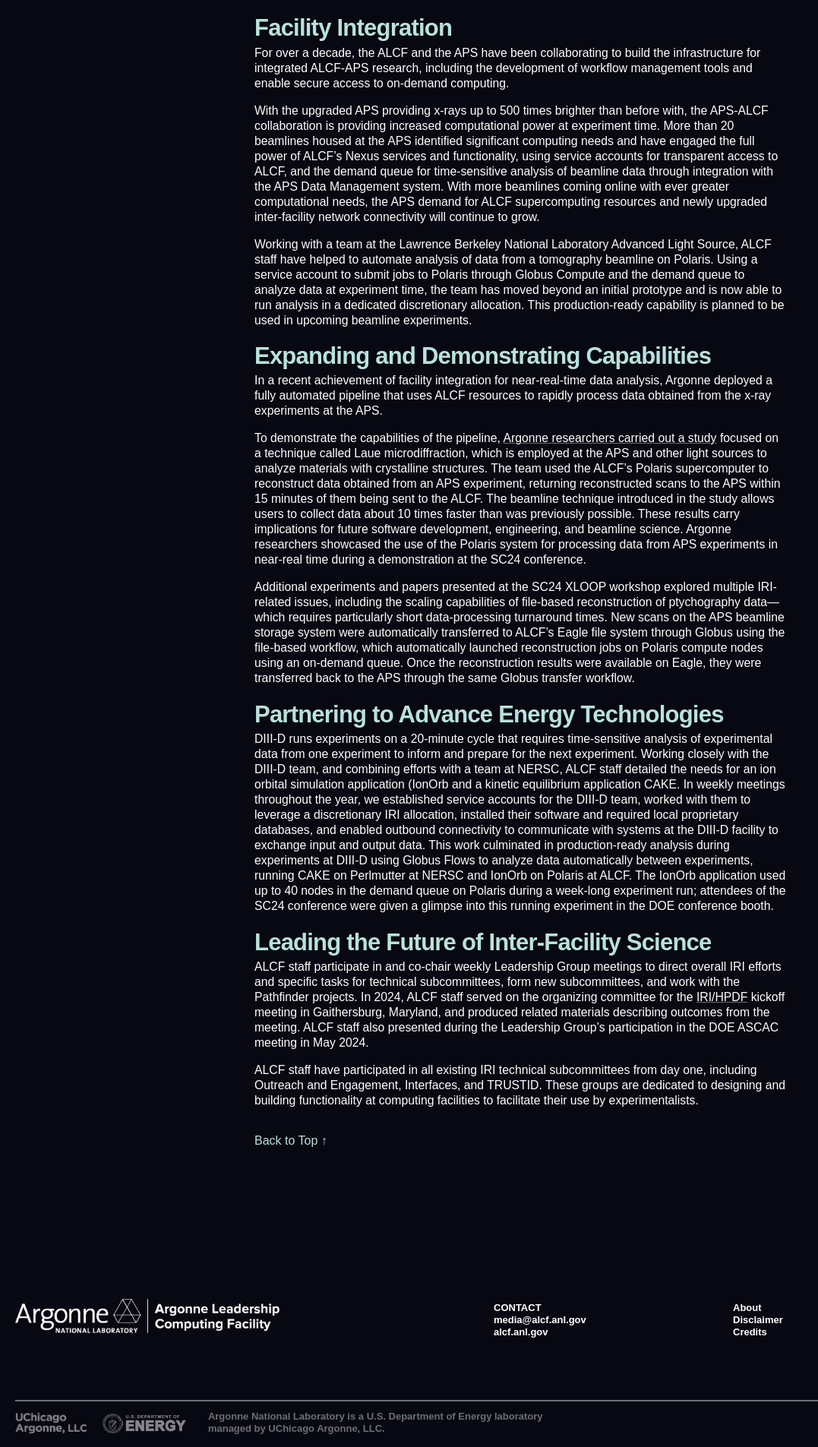
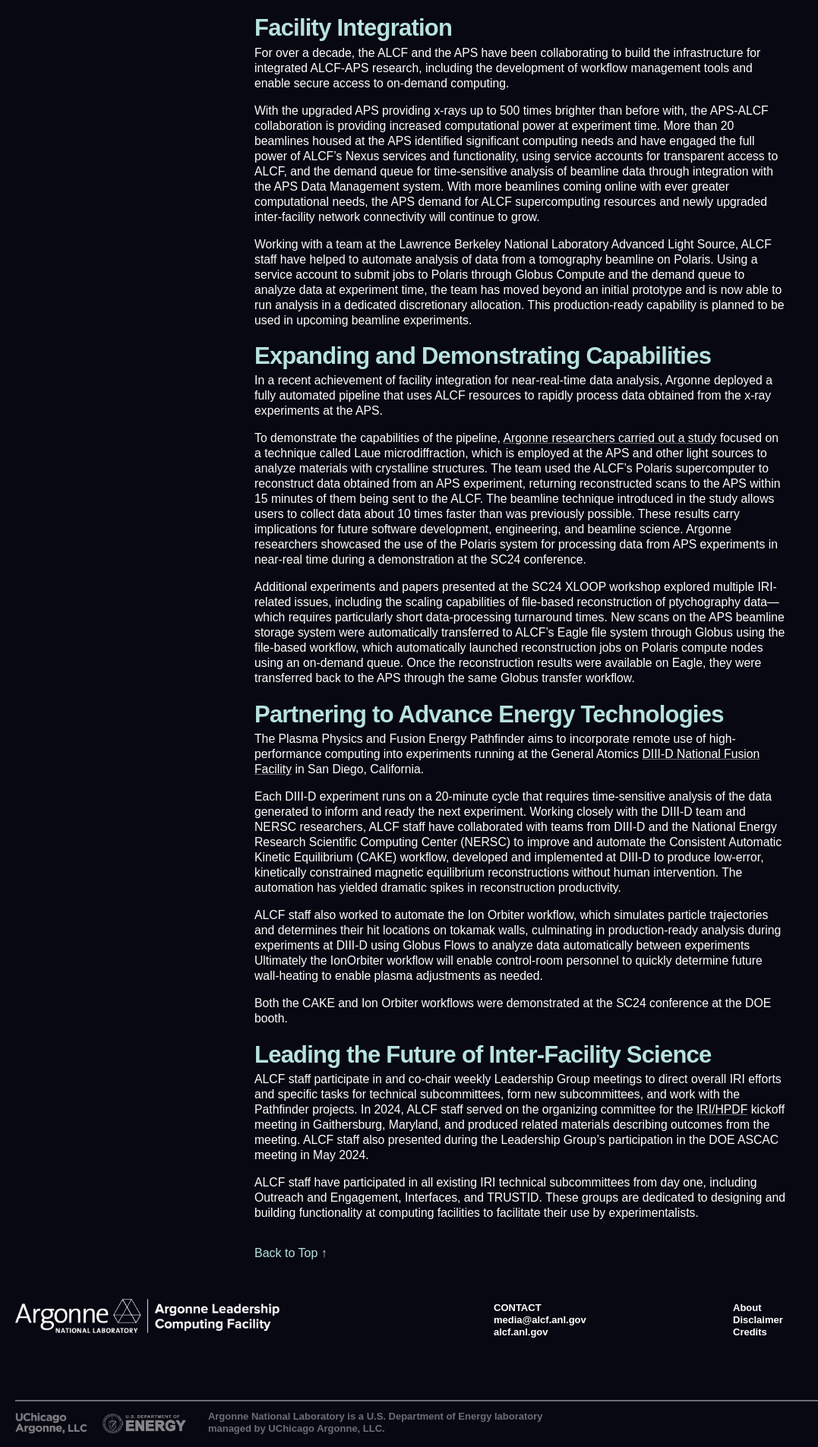
Before and after one commit to argonne-lcf/AR2024, a Jekyll site: the page built from 02_features/nexus-iri.md, in a window 1280 px wide. Shown: the part 1755-3660 px from the top of the page at 76% size, without its empty margins (0-1077 px from the left). Built offline with Jekyll 4.4.1, drawn with Linux system fonts in a browser that asks for light colours; some web fonts are replaced.

Commit message:
Update nexus-iri.md
partnering section text updated

```diff
--- a/02_features/nexus-iri.md
+++ b/02_features/nexus-iri.md
@@ -47,9 +47,14 @@
 Additional experiments and papers presented at the SC24 XLOOP workshop explored multiple IRI-related issues, including the scaling capabilities of file-based reconstruction of ptychography data—which requires particularly short data-processing turnaround times. New scans on the APS beamline storage system were automatically transferred to ALCF’s Eagle file system through Globus using the file-based workflow, which automatically launched reconstruction jobs on Polaris compute nodes using an on-demand queue. Once the reconstruction results were available on Eagle, they were transferred back to the APS through the same Globus transfer workflow.
 
 # Partnering to Advance Energy Technologies
-DIII-D runs experiments on a 20-minute cycle that requires time-sensitive analysis of experimental data from one experiment to inform and prepare for the next experiment. Working closely with the DIII-D team, and combining efforts with a team at NERSC, ALCF staff detailed the needs for an ion orbital simulation application (IonOrb and a kinetic equilibrium application CAKE. In weekly meetings throughout the year, we established service accounts for the DIII-D team, worked with them to leverage a discretionary IRI allocation, installed their software and required local proprietary databases, and enabled outbound connectivity to communicate with systems at the DIII-D facility to exchange input and output data. This work culminated in production-ready analysis during experiments at DIII-D using Globus Flows to analyze data automatically between experiments, running CAKE on Perlmutter at NERSC and IonOrb on Polaris at ALCF. The IonOrb application used up to 40 nodes in the demand queue on Polaris during a week-long experiment run; attendees of the SC24 conference were given a glimpse into this running experiment in the DOE conference booth.
 
+The Plasma Physics and Fusion Energy Pathfinder aims to incorporate remote use of high-performance computing into experiments running at the General Atomics [DIII-D National Fusion Facility](https://d3dfusion.org/) in San Diego, California.
 
+Each DIII-D experiment runs on a 20-minute cycle that requires time-sensitive analysis of the data generated to inform and ready the next experiment. Working closely with the DIII-D team and NERSC researchers, ALCF staff have collaborated with teams from DIII-D and the National Energy Research Scientific Computing Center (NERSC) to improve and automate the Consistent Automatic Kinetic Equilibrium (CAKE) workflow, developed and implemented at DIII-D to produce low-error, kinetically constrained magnetic equilibrium reconstructions without human intervention. The automation has yielded dramatic spikes in reconstruction productivity.
+
+ALCF staff also worked to automate the Ion Orbiter workflow, which simulates particle trajectories and determines their hit locations on tokamak walls, culminating in production-ready analysis during experiments at DIII-D using Globus Flows to analyze data automatically between experiments Ultimately the IonOrbiter workflow will enable control-room personnel to quickly determine future wall-heating to enable plasma adjustments as needed.
+
+Both the CAKE and Ion Orbiter workflows were demonstrated at the SC24 conference at the DOE booth.
 
 # Leading the Future of Inter-Facility Science
 
```
